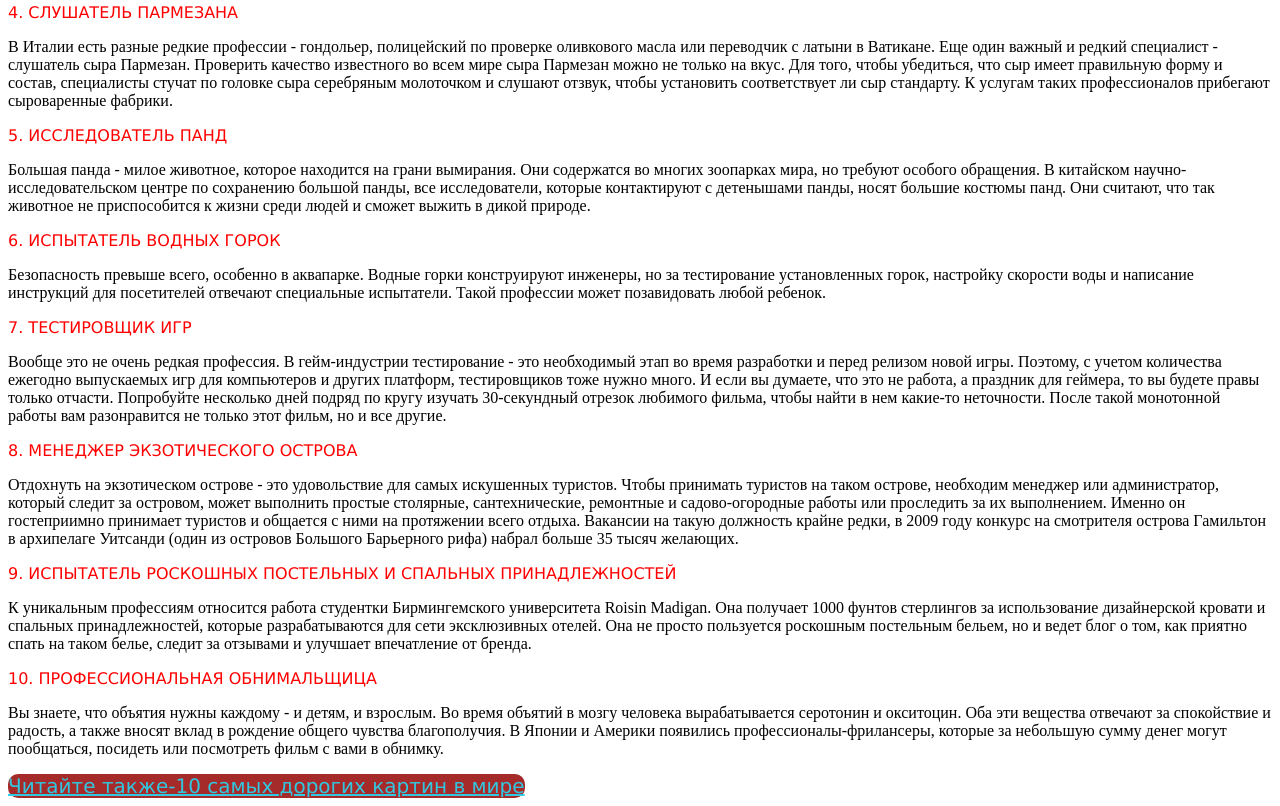
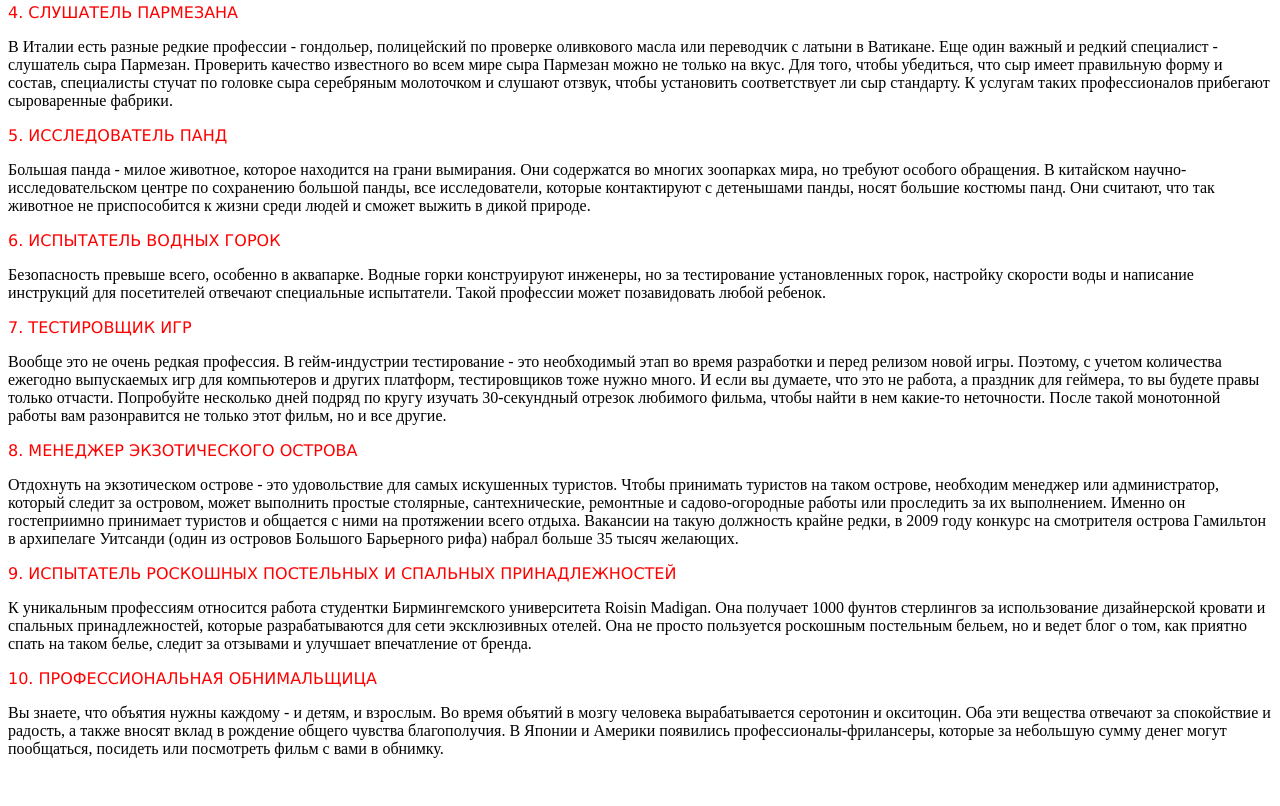
Before and after one commit to Oritub/1, a plain HTML site: page index.html in a window 1280 px wide. Shown: the part 401-1207 px from the top of the page. After the commit the page ends 1175 px from the top, so only its background shows below. Drawn offline with Linux system fonts and the light colour scheme.

Commit message:
Update index.html

```diff
--- a/index.html
+++ b/index.html
@@ -25,6 +25,5 @@
 <p>К уникальным профессиям относится работа студентки Бирмингемского университета Roisin Madigan. Она получает 1000 фунтов стерлингов за использование дизайнерской кровати и спальных принадлежностей, которые разрабатываются для сети эксклюзивных отелей. Она не просто пользуется роскошным постельным бельем, но и ведет блог о том, как приятно спать на таком белье, следит за отзывами и улучшает впечатление от бренда.</p>
 <p class="b">10. ПРОФЕССИОНАЛЬНАЯ ОБНИМАЛЬЩИЦА</p>
 <p>Вы знаете, что объятия нужны каждому - и детям, и взрослым. Во время объятий в мозгу человека вырабатывается серотонин и окситоцин. Оба эти вещества отвечают за спокойствие и радость, а также вносят вклад в рождение общего чувства благополучия. В Японии и Америки появились профессионалы-фрилансеры, которые за небольшую сумму денег могут пообщаться, посидеть или посмотреть фильм с вами в обнимку.</p>
-<a href="https://oritub.github.io/2/">Читайте также-10 самых дорогих картин в мире</a>
 </main>
 </html>
```
